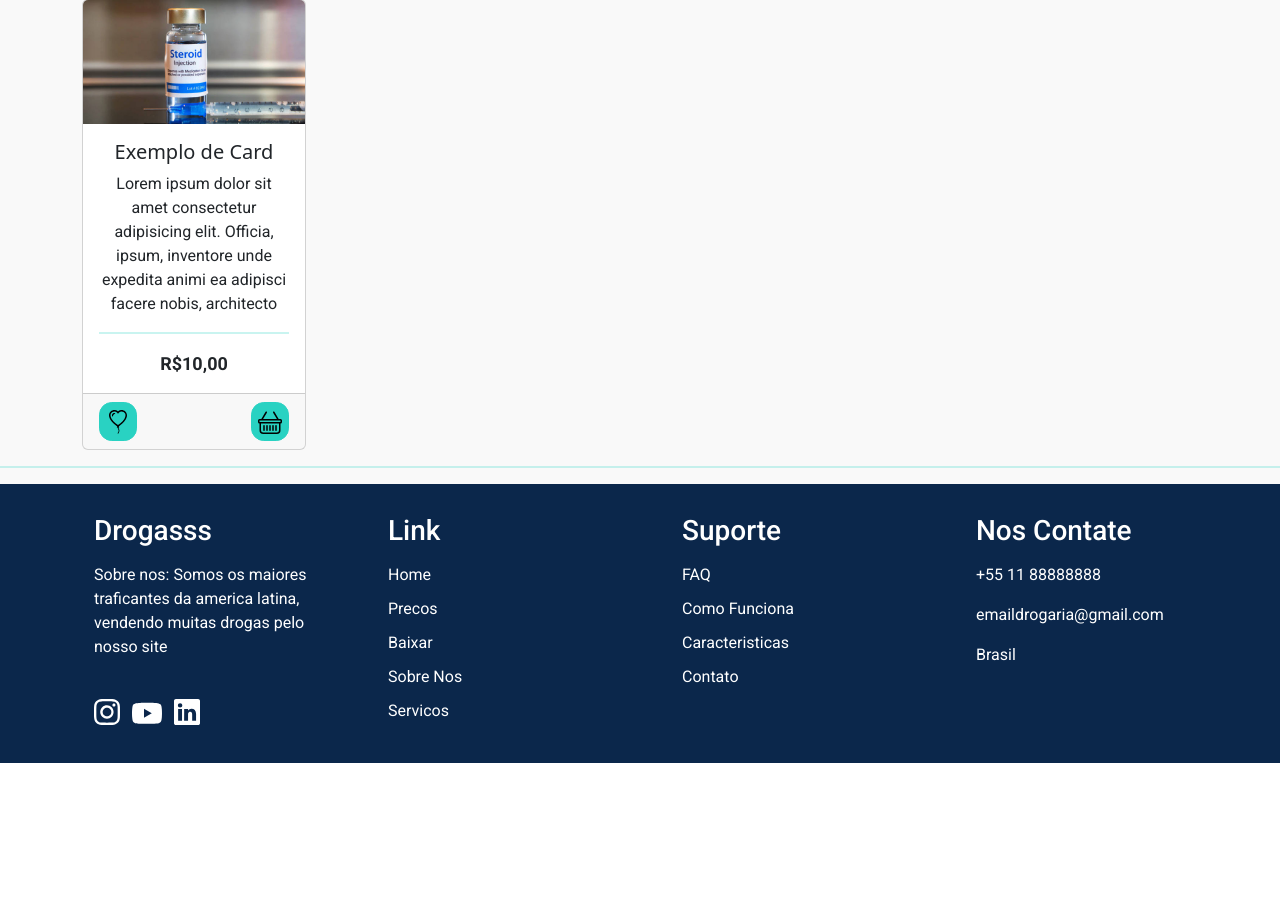
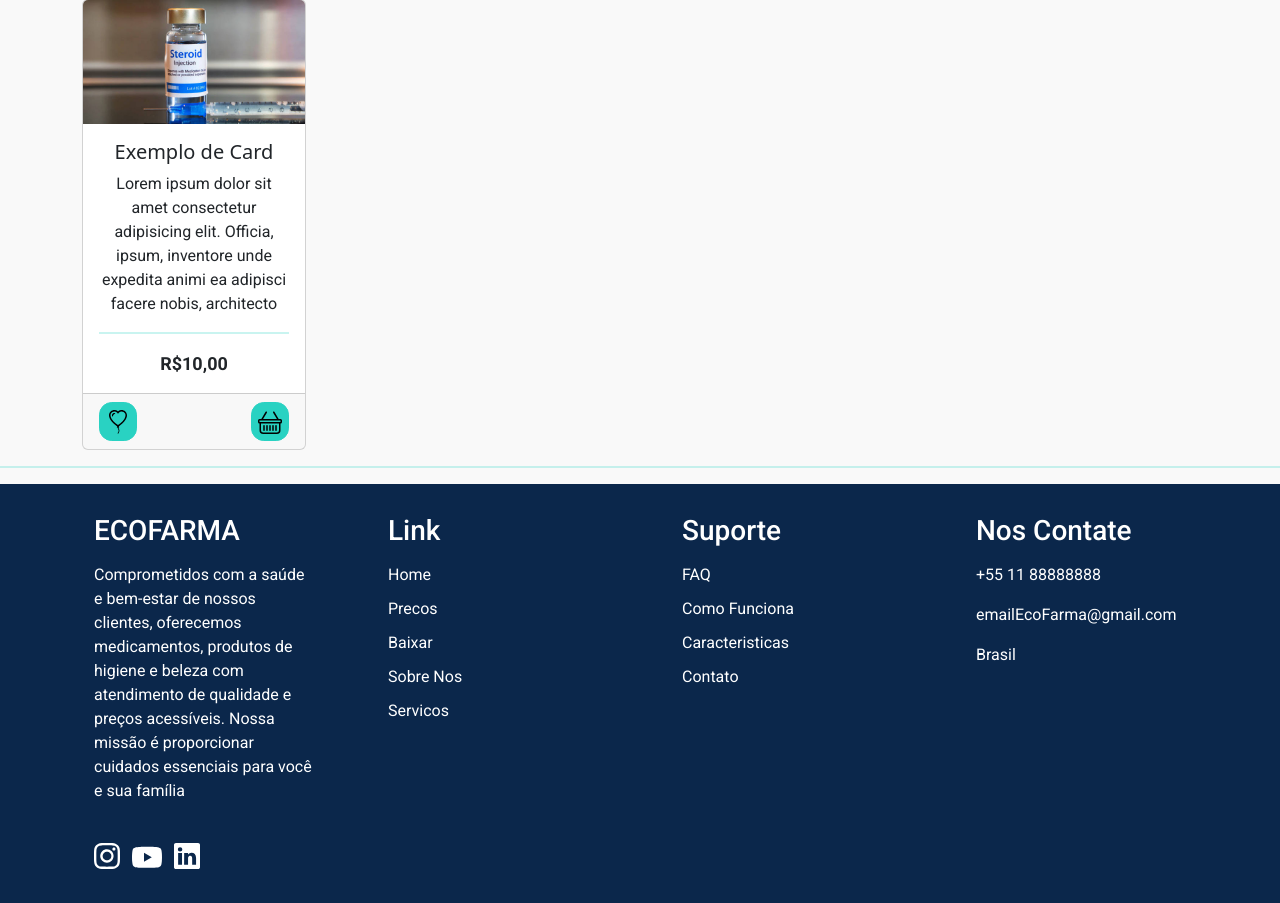
Before and after one commit to Pe-ef95/ProjetoPW-Drogaria, a PHP site: page / in a window 1280 px wide. Shown: the part 3016-3919 px from the top of the page. Before the commit the page ends 3779 px from the top, so only its background shows below. Run offline with PHP 8.4, Linux system fonts and the light colour scheme; some web fonts are replaced.

Commit message:
defVersion: textos dos footers modificados

```diff
--- a/categoria1.php
+++ b/categoria1.php
@@ -380,8 +380,8 @@
                 <footer>
                     <div class="container" id="containerFooter">
                         <ul>
-                            <h3>Drogasss</h3>
-                            <p>Sobre nos: Somos os maiores traficantes da america latina, vendendo muitas drogas pelo nosso site</p>
+                            <h3>ECOFARMA</h3>
+                            <p>Comprometidos com a saúde e bem-estar de nossos clientes, oferecemos medicamentos, produtos de higiene e beleza com atendimento de qualidade e preços acessíveis. Nossa missão é proporcionar cuidados essenciais para você e sua família</p>
                             <div class="redes-sociais">
                                 <a href="https://www.instagram.com" target="_blank"><img src="imgs/instagram.svg" alt="Instagram"></a>
                                 <a href="https://www.youtube.com" target="_blank"><img src="imgs/youtube.svg" alt="YouTube"></a>
@@ -412,7 +412,7 @@
                                 <p>+55 11 88888888</p>
                             </li>
                             <li>
-                                <p>emaildrogaria@gmail.com</p>
+                                <p>emailEcoFarma@gmail.com</p>
                             </li>
                             <li>
                                 <p>Brasil</p>
--- a/index.php
+++ b/index.php
@@ -561,8 +561,8 @@ if (isset($_SESSION['login_sucesso'])) {
                 <footer>
                     <div class="container" id="containerFooter">
                         <ul>
-                            <h3>Drogasss</h3>
-                            <p>Sobre nos: Somos os maiores traficantes da america latina, vendendo muitas drogas pelo nosso site</p>
+                            <h3>ECOFARMA</h3>
+                            <p>Comprometidos com a saúde e bem-estar de nossos clientes, oferecemos medicamentos, produtos de higiene e beleza com atendimento de qualidade e preços acessíveis. Nossa missão é proporcionar cuidados essenciais para você e sua família</p>
                             <div class="redes-sociais">
                                 <a href="https://www.instagram.com" target="_blank"><img class="cfProd" src="imgs/instagram.svg" alt="Instagram"></a>
                                 <a href="https://www.youtube.com" target="_blank"><img class="cfProd" src="imgs/youtube.svg" alt="YouTube"></a>
@@ -593,7 +593,7 @@ if (isset($_SESSION['login_sucesso'])) {
                                 <p>+55 11 88888888</p>
                             </li>
                             <li>
-                                <p>emaildrogaria@gmail.com</p>
+                                <p>emailEcoFarma@gmail.com</p>
                             </li>
                             <li>
                                 <p>Brasil</p>
```
